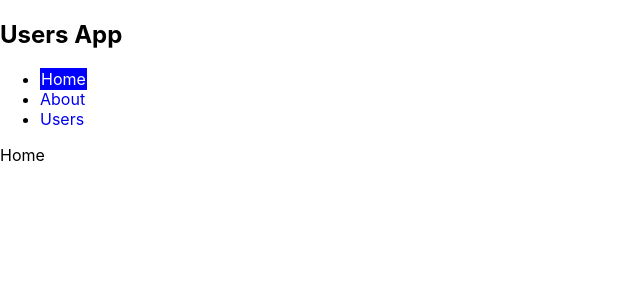
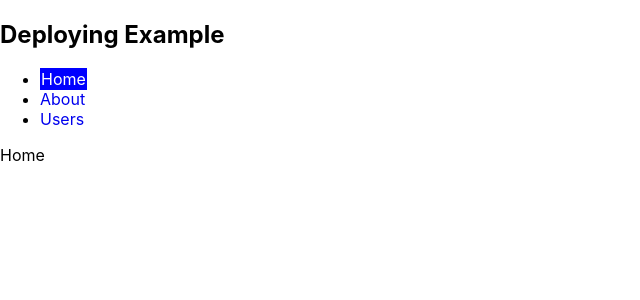
Before and after one commit to bridgecrew-perf6/deploying-example-1, a React (Create React App) app: page / in a window 1280 px wide. Shown: the top 300 px of the page, without its empty margins (0-640 px from the left). Built offline with nearby package versions, Linux system fonts and the light colour scheme.

Commit message:
Changed title

```diff
--- a/src/App.js
+++ b/src/App.js
@@ -18,7 +18,7 @@ function App() {
 
     <Router>
       <div>
-        <h2>Users App</h2>
+        <h2>Deploying Example</h2>
         <nav>
           <ul>
             <li>
```
